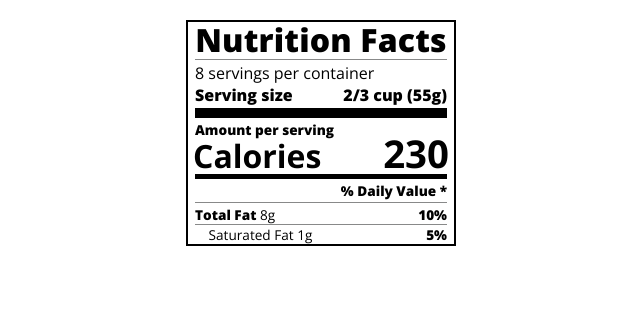
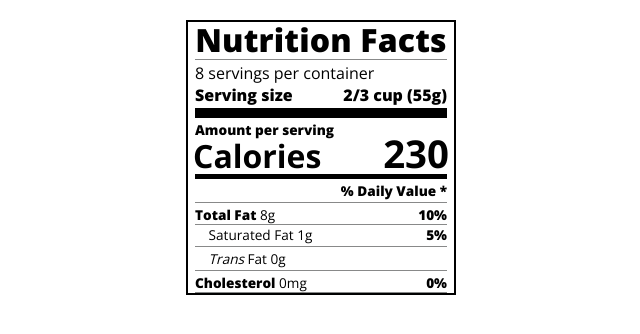
Before and after one commit to Hudzaifah-Hanafie/Pembelajaran-Typography-dengan-membuat-Nutrition-Label, a plain HTML site: page index.html in a window 1280 px wide. Shown: the whole page, without its empty margins (319-959 px from the left). Drawn offline with nearby package versions, Linux system fonts and the light colour scheme.

Commit message:
mengedit file index.html (div divider, 'Trans Fat', 'Cholesterol') : -menambah div divider dibawah 'Saturated Fat' -menambah nutrisi 'Trans Fat' beserta class dan penggunaan i & span -menambah nutrisi 'Cholesterol' beserta class dan penggunaan spannya

```diff
--- a/index.html
+++ b/index.html
@@ -29,6 +29,10 @@
         <div class="divider"></div>
         <p><span><span class="bold">Total Fat</span> 8g</span> <span class="bold">10%</span></p>
         <p class="indent no-divider">Saturated Fat 1g <span class="bold">5%</span></p>
+        <div class="divider"></div>
+        <p class="indent no-divider"><span><i>Trans</i> Fat 0g</span></p>
+        <div class="divider"></div>
+        <p><span><span class="bold">Cholesterol</span> 0mg</span> <span class="bold">0%</span></span></p>
       </div>
     </div>
   </body>
```
